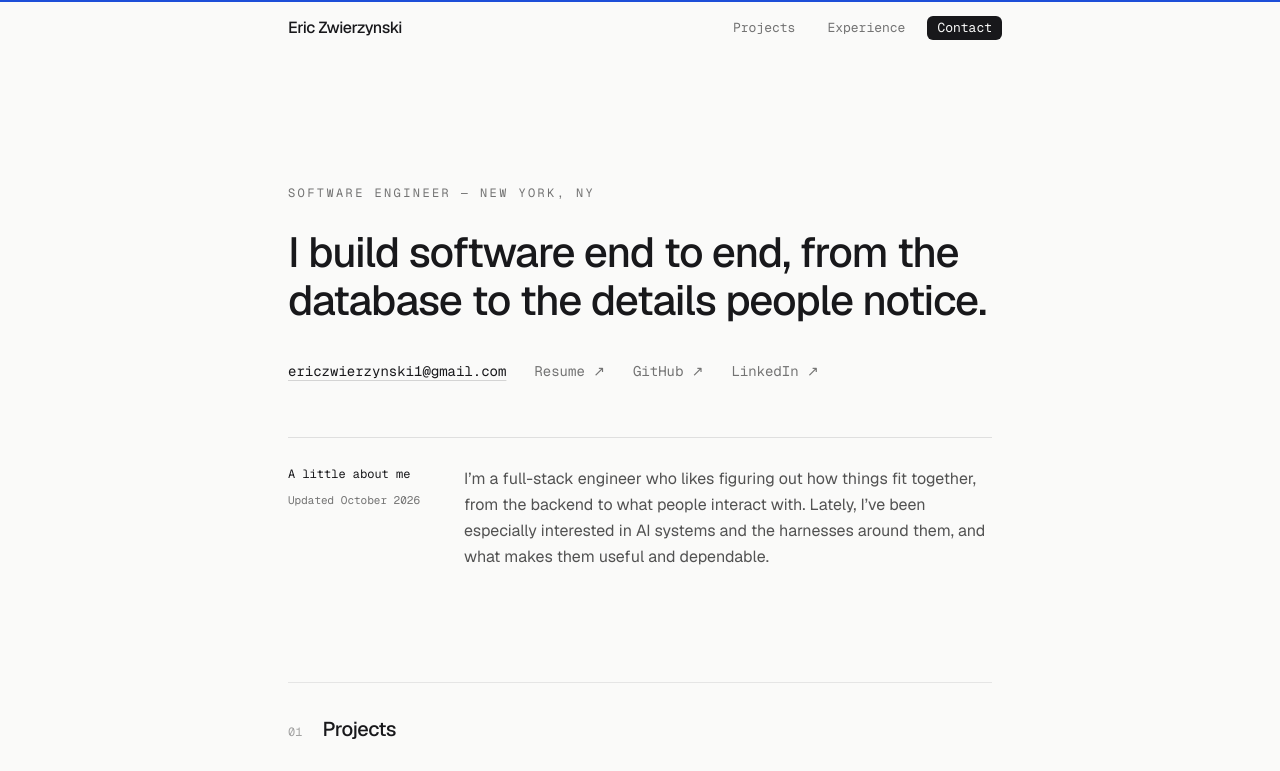
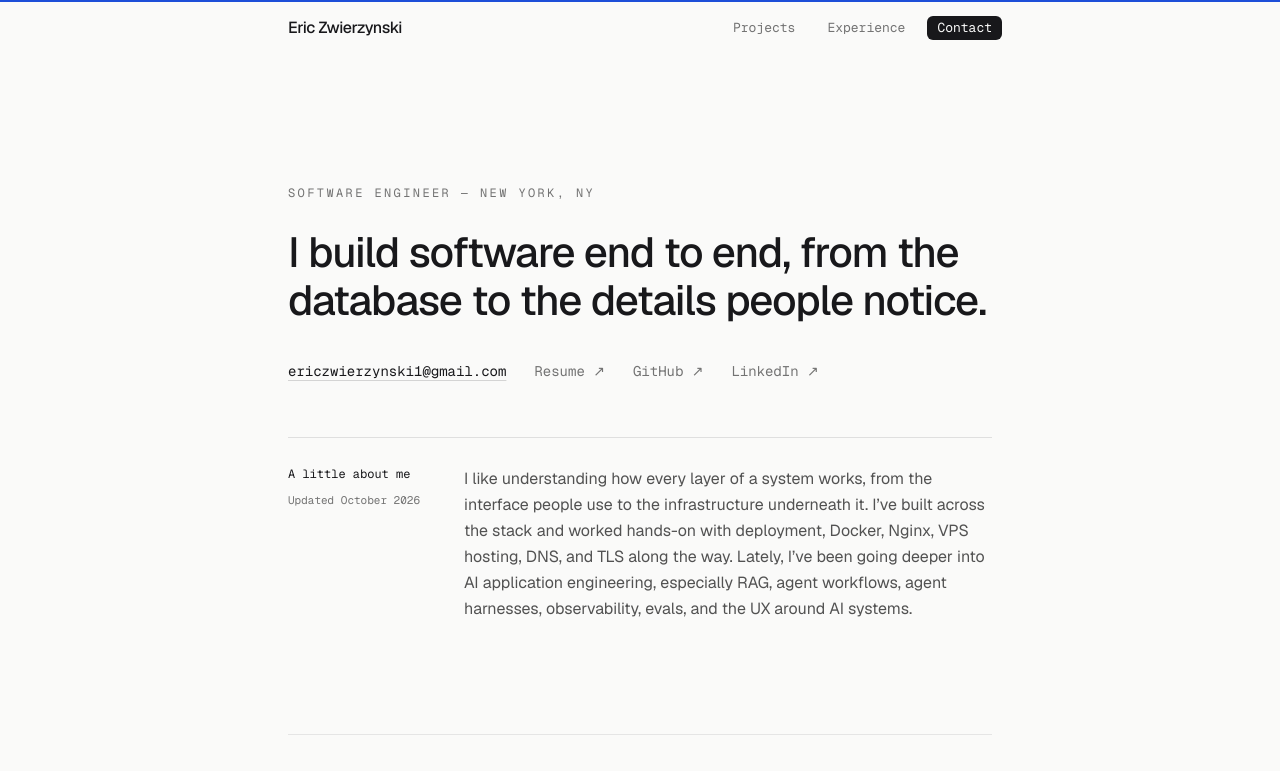
Before and after one commit to ericshark/Personal-Site, a Next.js app: page / in a window 1280 px wide. Shown: the top 771 px of the page. Built offline with nearby package versions, Linux system fonts and the light colour scheme; no server answers.

Commit message:
Update hero introduction and use charcoal project spotlight

```diff
--- a/src/components/SpotlightCard.tsx
+++ b/src/components/SpotlightCard.tsx
@@ -35,7 +35,7 @@ export default function SpotlightCard({
         className="pointer-events-none absolute inset-0 opacity-0 transition-opacity duration-300 [@media(hover:hover)]:group-hover:opacity-100"
         style={{
           background:
-            "radial-gradient(360px circle at var(--spot-x, 50%) var(--spot-y, 50%), rgb(29 78 216 / 0.07), transparent 70%)",
+            "radial-gradient(360px circle at var(--spot-x, 50%) var(--spot-y, 50%), rgb(23 23 23 / 0.07), transparent 70%)",
         }}
       />
       <div className="relative">{children}</div>
--- a/src/data/portfolio.ts
+++ b/src/data/portfolio.ts
@@ -59,7 +59,7 @@ export const profile: Profile = {
   about: {
     title: "A little about me",
     description:
-      "I’m a full-stack engineer who likes figuring out how things fit together, from the backend to what people interact with. Lately, I’ve been especially interested in AI systems and the harnesses around them, and what makes them useful and dependable.",
+      "I like understanding how every layer of a system works, from the interface people use to the infrastructure underneath it. I’ve built across the stack and worked hands-on with deployment, Docker, Nginx, VPS hosting, DNS, and TLS along the way. Lately, I’ve been going deeper into AI application engineering, especially RAG, agent workflows, agent harnesses, observability, evals, and the UX around AI systems.",
     updated: {
       dateTime: "2026-10",
       label: "October 2026",
```
